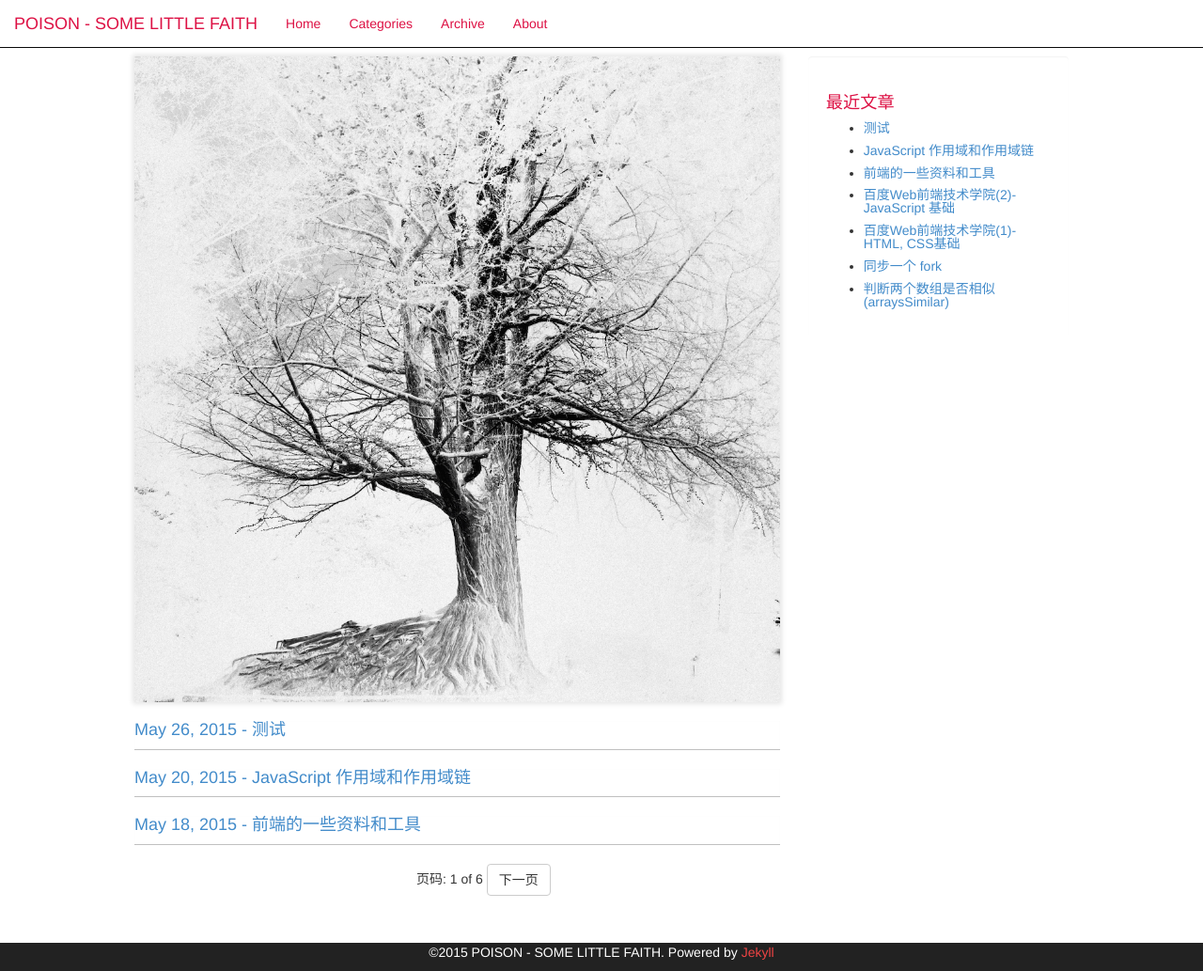
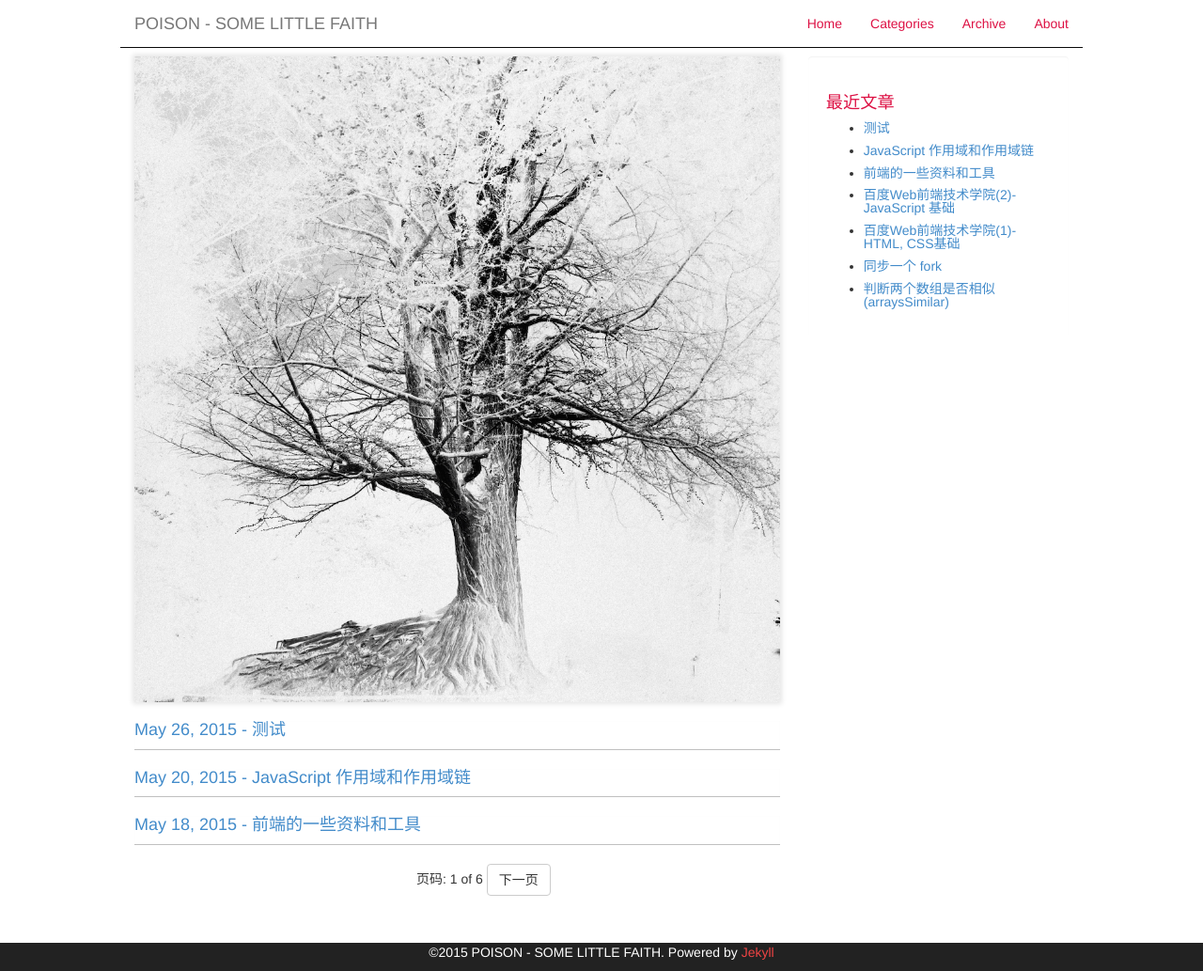
Before and after one commit to nosiop/nosiop.github.io, a Jekyll site: the page built from index.html, in a window 1280 px wide and 1033 px high. Shown: the whole window at 94% size. Built offline with Jekyll 4.4.1, drawn with Linux system fonts in a browser that asks for light colours; the list of posts is cut into pages by our own code.

Commit message:
fix header

```diff
--- a/_includes/header.html
+++ b/_includes/header.html
@@ -14,8 +14,6 @@
 
 <body>
 
-<div class="container-fluid">
-    <div class="row-fluid">
         <div class="navbar navbar-inverse navbar-fixed-top" role="navigation">
             <div class="navbar-header">
                 <button type="button" class="navbar-toggle" data-toggle="collapse" data-target="#bs-example-navbar-collapse-1">
@@ -40,5 +38,3 @@
                 </ul>
               </div>
         </div>
-    </div>
-</div>
--- a/css/theme.css
+++ b/css/theme.css
@@ -148,3 +148,14 @@
     font-size: 16px;
     margin: 7px;
 }
+
+.navbar-fixed-top {
+    top: 0px;
+    margin-left: auto;
+    margin-right: auto;
+    width: 1024px;
+}
+
+.navbar-nav {
+    float: right;
+}
```
